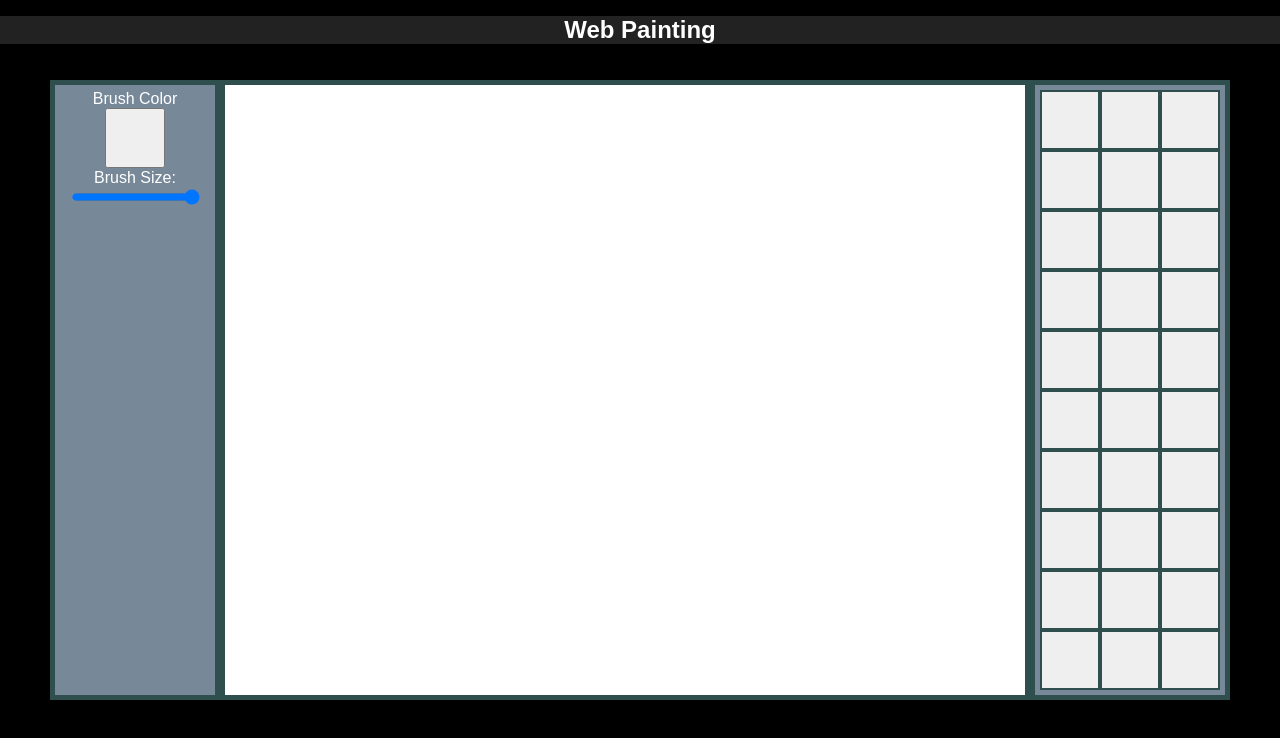
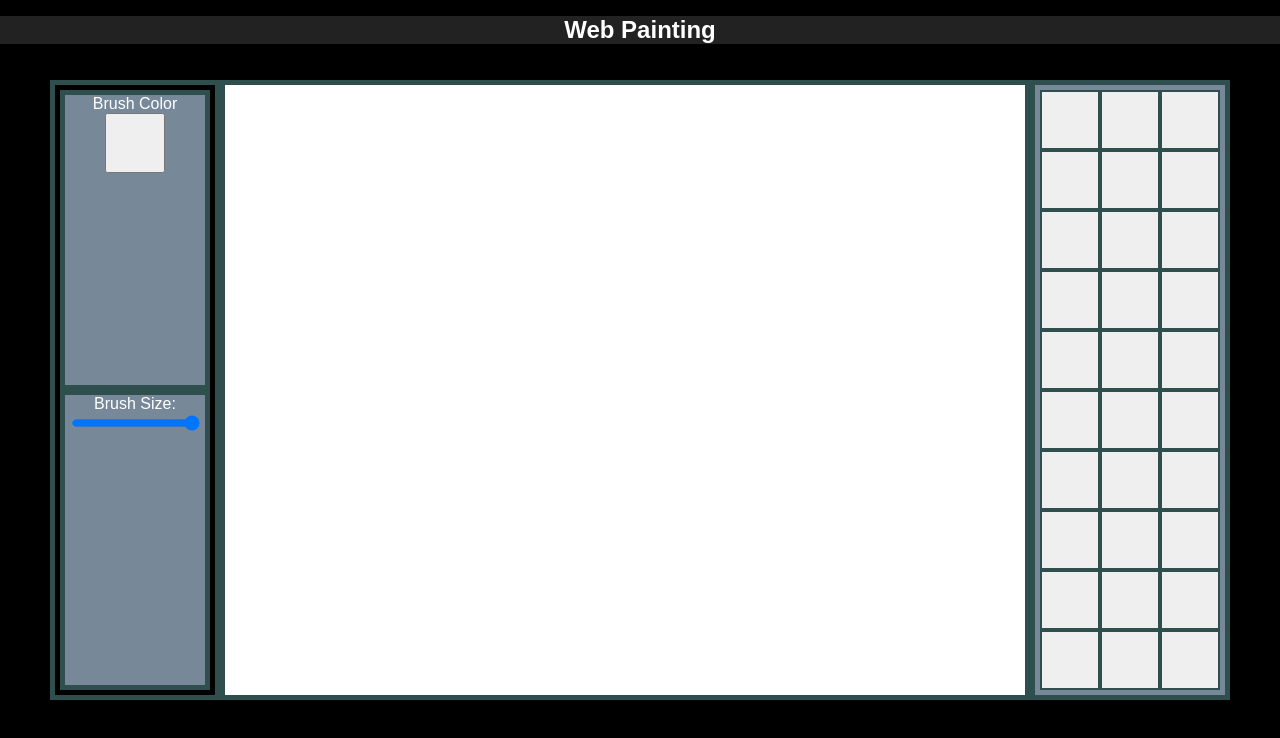
Before and after one commit to trokia003/PaintBrushApp, a React (Create React App) app in the folder painting-app/: page / in a window 1280 px wide. Shown: the top 738 px of the page. Built offline with nearby package versions, Linux system fonts and the light colour scheme.

Commit message:
unimportant

```diff
--- a/painting-app/src/App.css
+++ b/painting-app/src/App.css
@@ -39,6 +39,7 @@
     width: 150px;
     height: 600px;
     padding: 5px;
+    background-color: #000000;
   }
 
   .horizontally_align_items{
@@ -53,6 +54,22 @@
   .color_and_size_button{
     height: 60px;
     width: 60px;
+  }
+
+  #color_picker_section{
+    height: 290px;
+    border-color: #2F4F4F;
+    border-width: 5px;
+    border-style: solid;
+    background-color: #778899;
+  }
+
+  #brush_size_section{
+    height: 290px;
+    border-color: #2F4F4F;
+    border-width: 5px;
+    border-style: solid;
+    background-color: #778899;
   }
 
 /*these stylings are for the brush color modal*/
--- a/painting-app/src/ColorAndSizeContents.jsx
+++ b/painting-app/src/ColorAndSizeContents.jsx
@@ -15,11 +15,11 @@ class ColorAndSizeContents extends Component {
   render() {
     return (
       <div>
-        <div>
+        <div id="color_picker_section">
           <label>Brush Color</label><br/>
           <button className="color_and_size_button" onClick={this.showColorModal_ButtonClicked.bind(this)}></button><br/>
         </div>
-        <div>
+        <div id="brush_size_section">
           <label>Brush Size: </label><br/>
           <input type="range" min="1" max="50" step="1"></input><br/>
         </div>
```
